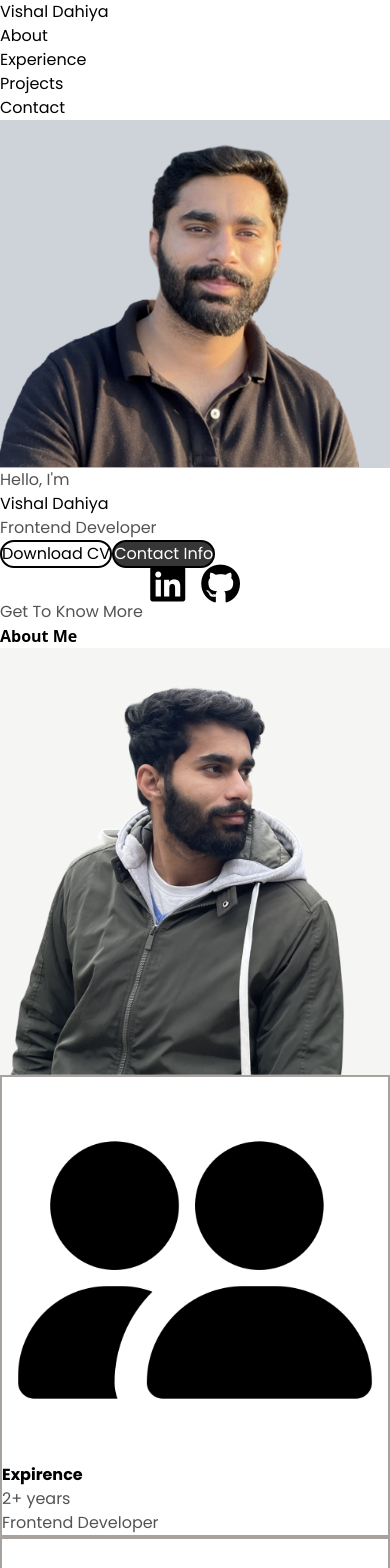
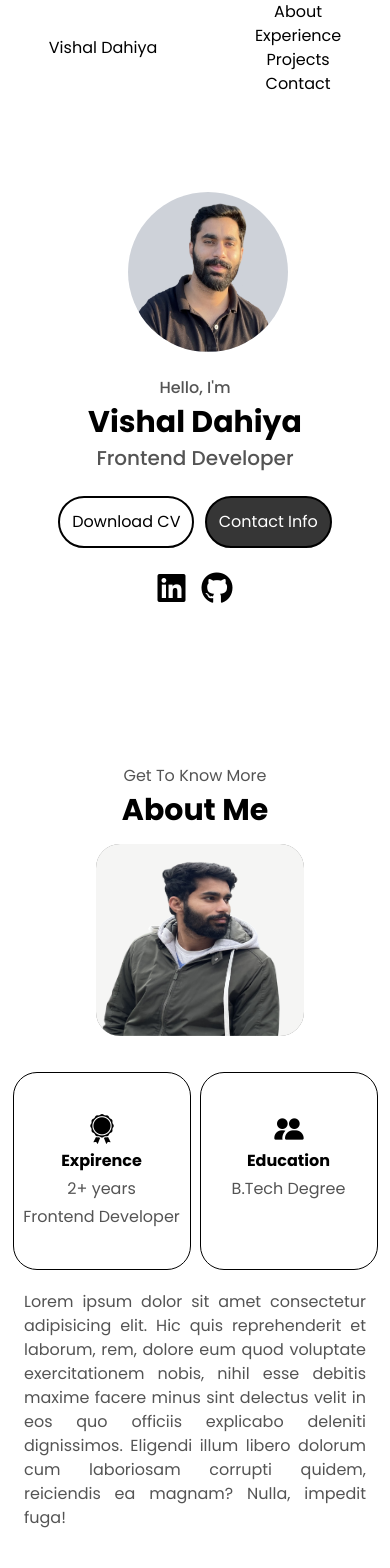
Before and after one commit to vishudahiya/Portfolio, a React (Vite) app: page / in a window 390 px wide. Shown: the top 1568 px of the page. Built offline with nearby package versions, Linux system fonts and the light colour scheme.

Commit message:
Mobile Responsive

```diff
--- a/src/Starting.jsx
+++ b/src/Starting.jsx
@@ -10,30 +10,34 @@ export default function Starting() {
   }
 
   return (
-    <div class="md:flex md:items-center md:mt-36 font-poppins md:w-full md:justify-center">
+    <div class="md:flex items-center font-poppins justify-center lg:my-48 mt-24">
       <div>
         <img
           src={imgLogo}
           alt="About"
-          class=" md:size-96 md:rounded-full md:tranfrom md:rotate-10 bg-profile-bkg md:backdrop-sepia-0 "
+          class=" md:h-custom1 md:w-custom1 md:mt-[-70px] md:ml-[1px] md:rounded-full md:tranfrom md:rotate-10 bg-profile-bkg md:backdrop-sepia-0 size-40 rounded-full mx-32"
         />
       </div>
-      <div class="md:ml-24 md:space-y-4">
-        <div class="text-black md:text-center md:space-y-4">
-          <p class="md:text-2xl text-grey-theme md:font-medium">Hello, I'm</p>
-          <p class="md:text-4xl md:font-bold text-black">Vishal Dahiya </p>
-          <p class="md:text-3xl text-grey-theme md:font-medium">
+      <div class="md:mr-0 md:space-y-4 md:items-center md:justify-items-start md:text-center md:mx-[-80px] md:mt-[-80px]">
+        <div class="text-black md:text-center md:space-y-4 text-center space-y-1 my-6">
+          <p class="md:text-2xl text-grey-theme font-medium text-md">
+            Hello, I'm
+          </p>
+          <p class="md:text-4xl font-bold text-black text-3xl">
+            Vishal Dahiya{" "}
+          </p>
+          <p class="md:text-3xl text-grey-theme font-medium text-xl">
             Frontend Developer
           </p>
         </div>
-        <div class="text-black md:flex md:text-sm md:justify-center md:mt-3">
+        <div class="text-black md:flex md:text-sm md:justify-center md:mt-3 flex justify-evenly my-6 mx-12">
           <button
             onClick={openLink}
-            class="rounded-full border-2 border-black md:p-2 md:hover:bg-grey-dark md:hover:text-white"
+            class="rounded-full border-2 border-black md:p-2 md:hover:bg-grey-dark md:hover:text-white p-3"
           >
             Download CV
           </button>
-          <button class="rounded-full border-2 border-black md:p-3 bg-grey-dark text-white md:ml-4 hover:bg-black">
+          <button class="rounded-full border-2 border-black md:p-3 bg-grey-dark text-white md:ml-4 hover:bg-black p-3">
             Contact Info
           </button>
         </div>
@@ -44,7 +48,7 @@ export default function Starting() {
             rel="noopener noreferrer"
             class="text-black fa-solid fa-2x"
           >
-            <i class="fab fa-linkedin fa-lg"></i>
+            <i class="fab fa-linkedin fa-md"></i>
           </a>
           <a
             href="https://github.com/vishudahiya/"
@@ -52,7 +56,7 @@ export default function Starting() {
             rel="noopener noreferrer"
             class="text-black  fa-solid fa-2x"
           >
-            <i class="fab fa-github fa-lg ml-4"></i>
+            <i class="fab fa-github fa-md ml-4"></i>
           </a>
         </div>
       </div>
--- a/src/components/About.jsx
+++ b/src/components/About.jsx
@@ -1,6 +1,6 @@
 import imagePhoto from "../assets/About_photo.jpg";
 import people from "../assets/people.png";
-import award from "../assets/people.png";
+import award from "../assets/award.png";
 import AboutBoxes from "./AboutBoxes";
 
 const data = [
@@ -20,25 +20,27 @@ const data = [
 
 export default function About() {
   return (
-    <div class=" md:mt-48 md:mb-40 ">
-      <p class="md:text-1xl text-grey-theme md:font-medium md:text-center md:mb-3 font-poppins">
+    <div class=" md:mt-40 md:mb-30 my-40 font-poppins">
+      <p class="md:text-1xl text-grey-theme md:font-medium text-center md:mb-3 text-md mb-1">
         Get To Know More
       </p>
-      <p class="md:text-5xl font-bold text-black md:text-center">About Me</p>
-      <div class="md:flex md:justify-around md:my-24 md:mx-40 font-poppins">
+      <p class="md:text-5xl font-bold text-black text-center text-3xl mb-4">
+        About Me
+      </p>
+      <div class="md:flex md:justify-evenly lg:mt-34 md:px-6">
         <div>
           <img
             src={imagePhoto}
             alt="About_Photo"
-            class="md:h-custom md:w-custom md:rounded-3xl md:overflow-hidden bg-stone-100  backdrop-grayscale backdrop-contrast-50 backdrop-brightness-50"
+            class="md:h-custom md:w-custom md:rounded-3xl md:mt-6 md:mr-4 bg-stone-100 backdrop-brightness-50 lg:h-86 lg:bg-stone-200 lg:px-8 rounded-3xl h-48 w-52 ml-24 mb-9"
           />
         </div>
-        <div class="md:my-12 md:ml-5 ">
-          <div class="md:flex md:justify-around md:mx-4 ">
+        <div class="md:my-6 md:ml-4 lg:py-10 pb-2">
+          <div class="md:flex md:justify-around flex mx-2 justify-around md:px-20">
             <AboutBoxes data={data[0]} />
             <AboutBoxes data={data[1]} />
           </div>
-          <p class="md:item-centre md:text-justify md:px-7 md:pt-6 text-grey-theme">
+          <p class="item-centre text-justify md:pt-2 md:px-24 text-grey-theme lg:mt-6 mx-6 pb-16 pt-5">
             Lorem ipsum dolor sit amet consectetur adipisicing elit. Hic quis
             reprehenderit et laborum, rem, dolore eum quod voluptate
             exercitationem nobis, nihil esse debitis maxime facere minus sint
--- a/src/components/AboutBoxes.jsx
+++ b/src/components/AboutBoxes.jsx
@@ -1,7 +1,10 @@
 export default function AboutBoxes({ data }) {
   return (
-    <div class="md:space-y-1 border-solid  border-stone-400 border-2 md:py-5 md:px-16 md:rounded-3xl md:text-center md:items-center md:justify-center">
-      <img src={data.img} class="md:h-8 md:px-14" />
+    <div
+      class="space-y-1 border-solid  border-black border-custom-border md:py-2 md:mx-4 md:px-20
+       lg:px-36 lg:py-4 px-2 py-10 justify-center items-center text-center rounded-3xl"
+    >
+      <img src={data.img} class="md:h-8 md:px-8 h-8 px-16 lg:mx-8 " />
       <p class="font-bold md:text-text-medium">{data.education}</p>
       <p class="text-grey-theme">{data.experience}</p>
       <p class="text-grey-theme">{data.tech}</p>
--- a/src/components/Footer.jsx
+++ b/src/components/Footer.jsx
@@ -2,7 +2,7 @@ export default function Footer() {
   return (
     <div>
       <footer>
-        <p class="md:text-center md:justify-center md:my-10 font-poppins text-grey-theme">
+        <p class="text-center justify-center font-poppins text-grey-theme pb-10 text-xl">
           Copyright © 2024 Vishal Dahiya. All Rights Reserved.
         </p>
       </footer>
--- a/src/components/Header.jsx
+++ b/src/components/Header.jsx
@@ -1,6 +1,6 @@
 export default function Header() {
   return (
-    <div class="md:w-full md:flex md:justify-around md:items-center md:pt-8 text-black md:text-center font-poppins">
+    <div class="w-full flex justify-around items-center text-black text-center font-poppins lg:pt-12">
       <div class="md:text-text-large">
         <p>Vishal Dahiya</p>
       </div>
--- a/tailwind.config.js
+++ b/tailwind.config.js
@@ -21,10 +21,16 @@ export default {
         poppins: ["Poppins", "sans-serif"],
       },
       height: {
-        custom: "400px",
+        custom: "380px",
+        custom1: "380px",
       },
       width: {
-        custom: "1600px",
+        custom: "980px",
+        custom1: "380px",
+      },
+      borderWidth: {
+        "custom-border": "0.1px", // Custom border size
+        "custom-border1": "1px", // Custom border size
       },
     },
   },
```
